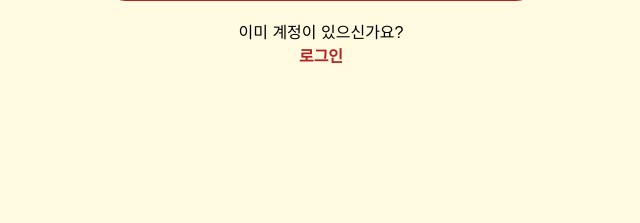
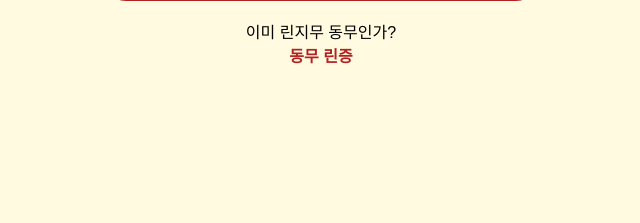
Before and after one commit to hwan3526/awesome, a Django app: page /register/ in a window 1280 px wide. Shown: the part 548-771 px from the top of the page, without its empty margins (319-959 px from the left). Run offline with Django 4.2, Linux system fonts and the light colour scheme; parts of the project's set-up code (start-up, migrations or seed data) failed here and were passed over.

Commit message:
chore: modify text

```diff
--- a/awesome_project/awesome_app/templates/registration/register.html
+++ b/awesome_project/awesome_app/templates/registration/register.html
@@ -34,8 +34,8 @@
             <button type="submit" class="login-button">등록</button>
           </form>
           <p class="register-reco">
-            이미 계정이 있으신가요?
-            <a href="{% url 'awesome_app:login' %}" class="bold">로그인</a>
+            이미 린지무 동무인가?
+            <a href="{% url 'awesome_app:login' %}" class="bold">동무 린증</a>
           </p>
         </div>
       {% endblock %}
```
